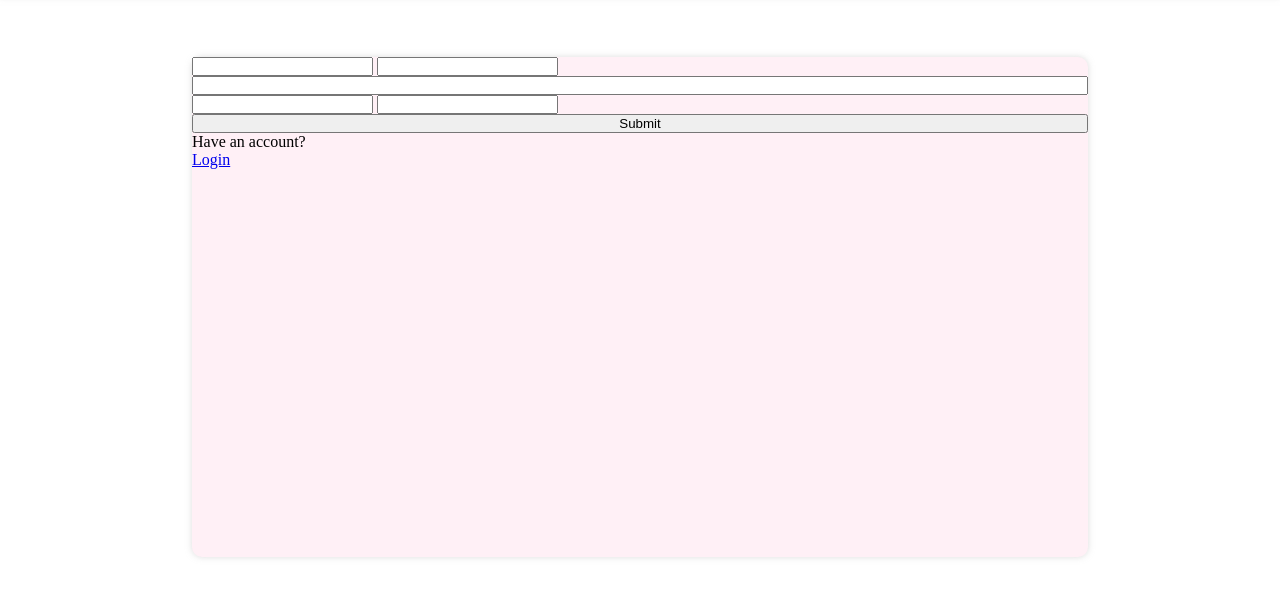
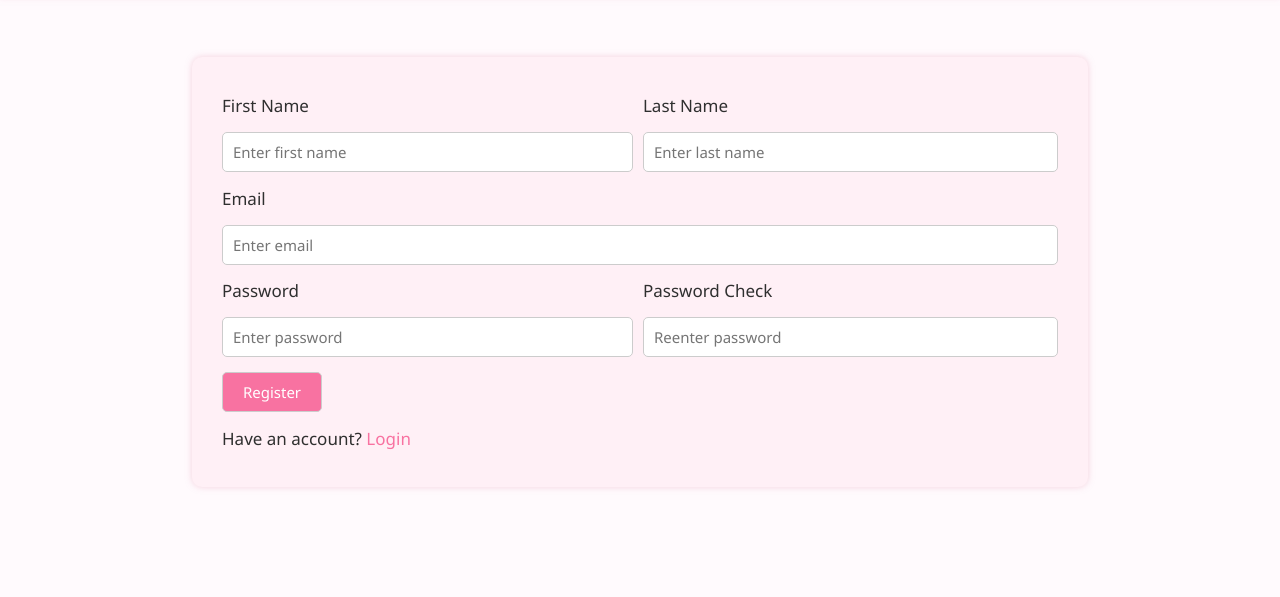
Before and after one commit to Malak-M-Abdulwahab/webProject2, a plain HTML site: page Register.html in a window 1280 px wide. Shown: the part 103-700 px from the top of the page. Drawn offline with Linux system fonts and the light colour scheme.

Commit message:
register finished but connecting to php for an external project

```diff
--- a/Register.html
+++ b/Register.html
@@ -4,7 +4,6 @@
         <meta charset="UTF-8">
         <link rel="stylesheet" href="css/all.css">
         <link rel="stylesheet" href="css/Register.css">
-        <script src="/js/html5shiv.js"></script>
 
     </head>
     <body>
@@ -18,18 +17,22 @@
         <section>
             <div id="main-container">
                 <div id="main">
-                    <form action="" id="main-form">
-                        <div id="main-name">
-                            <input type="text" id="first-name">
-                            <input type="text" id="last-name">
-                        </div> <!-- /main-name -->
-                        <input type="text" id="email">
-                        <div id="main-password">
-                            <input type="text" id="password">
-                            <input type="text" id="password-check">
-                        </div> <!-- /main-password -->
-                        <input type="submit" id="submit">
-                        Have an account? <a href="Login.html">Login</a>
+                    <form action="register.php" id="main-form" method="post"> <!-- remember to remove this in your website -->
+                        <span id="first-p">First Name</span>
+                        <span id="last-p">Last Name</span>
+                        <input type="text" id="first-name" placeholder="Enter first name">
+                        <input type="text" id="last-name" placeholder="Enter last name">
+                        <p id="email-p">Email</p>
+                        <input type="text" id="email" placeholder="Enter email">
+                        <span id="password-p">Password</span>
+                        <span id="password-check-p">Password Check</span>
+                        <input type="password" id="password" placeholder="Enter password">
+                        <input type="password" id="password-check" placeholder="Reenter password">
+                        <input type="submit" id="submit" value="Register">
+                        <div id="login">
+                            <span id="login-p">Have an account? </span>
+                            <a href="Login.html" id="login-a">Login</a>
+                        </div>
                     </form> <!-- /main-form -->
                 </div> <!-- /main -->
             </div> <!-- /main-container -->
--- a/css/Register.css
+++ b/css/Register.css
@@ -2,6 +2,11 @@
     margin: 0;
     padding: 0;
     box-sizing: border-box;
+    font-family:'Segoe UI', Tahoma, Geneva, Verdana, sans-serif;
+}
+
+body{
+    background-color: rgb(255, 250, 253);
 }
 
 /* /////////////////////////////////////////////////////////////// */
@@ -11,7 +16,7 @@
     width: 100%;
     height: 100px;
     background-color: rgb(255, 240, 246);
-    box-shadow: 0px 0px 6px rgba(185, 185, 185, 0.5);
+    box-shadow: 0px 0px 6px rgba(233, 169, 191, 0.5);
 }
 
 #header-logo{
@@ -19,21 +24,67 @@
     margin-left: 15px;
 }
 
+/* ///////////////////////// END HEADER ////////////////////////// */
+/* /////////////////////////////////////////////////////////////// */
+/* //////////////////////////// MAIN ///////////////////////////// */
+
 #main-container{
     width: 100%;
 }
 
 #main{
     width: 70%;
-    height: 500px;
+    height: 430px;
     margin: auto;
     background-color: rgb(255, 240, 246);
     margin-top: 60px;
-    box-shadow: 0px 0px 6px rgba(185, 185, 185, 0.5);
+    box-shadow: 0px 0px 6px rgba(233, 169, 191, 0.5);
     border-radius: 10px;
 }
 
 #main-form{
-    display: flex;
-    flex-direction: column;
+    width: 100%;
+    height: 100%;
+    padding: 30px;
+    display: grid;
+    grid-template-columns: 1fr 1.01fr;
+    column-gap: 10px;
+    align-items: center;
 }
+
+input{
+    height: 40px;
+    background-color: white;
+    border: solid 1px rgb(204, 204, 204);
+    border-radius: 5px;
+    outline: 0;
+    padding: 5px 10px;
+    font-size: 15px;
+}
+
+#email-p{
+    grid-column: 1 / 3;
+}
+
+#email{
+    grid-column: 1 / 3;
+}
+
+#submit{
+    grid-column: 1 / 3;
+    width: 100px;
+    background-color: rgb(248, 114, 161);
+    color: white;
+    cursor: pointer;
+}
+
+p, span{
+    color: rgb(47, 47, 47);
+    font-size: 17px;
+}
+
+#login-a{
+    font-size: 17px;
+    color: rgb(248, 114, 161);
+    text-decoration: none;
+}
--- a/js/Register.js
+++ b/js/Register.js
@@ -0,0 +1,59 @@
+var firstName = document.querySelector("#first-name")
+var lastName = document.querySelector("#last-name")
+var fullName = firstName.value.trim() + lastName.value.trim()
+var email = document.querySelector("#email")
+var password = document.querySelector("#password")
+var passwordCheck = document.querySelector("#password-check")
+var register = document.querySelector("#submit")
+
+register.addEventListener("click", function(e){
+    e.preventDefault()
+    if(firstName){
+    firstName.style.borderColor = "rgb(204, 204, 204)"
+    }
+    if(lastName){
+        lastName.style.borderColor = "rgb(204, 204, 204)"
+    }
+    if(email){
+        email.style.borderColor = "rgb(204, 204, 204)"
+    }
+    if(password){
+        password.style.borderColor = "rgb(204, 204, 204)"
+    }
+    if(passwordCheck){
+        passwordCheck.style.borderColor = "rgb(204, 204, 204)"
+    }
+    if(!firstName.value || !lastName.value || !email.value || !password.value || !passwordCheck.value){
+        if(!firstName.value){
+           firstName.style.borderColor = "red"
+        }
+        if(!lastName.value){
+            lastName.style.borderColor = "red"
+        }
+        if(!email.value){
+            email.style.borderColor = "red"
+        }
+        if(!password.value){
+            password.style.borderColor = "red"
+        }
+        if(!passwordCheck.value){
+            passwordCheck.style.borderColor = "red"
+        }
+        alert("All inputs are required, please fill them all.")
+        return
+    }
+    var indexAt = email.value.indexOf("@")
+    console.log
+    var indexDot = email.value.indexOf(".")
+    if(indexAt == -1 || email.value.length == indexAt + 1 || indexDot == -1 || email.value.length == indexDot + 1 || indexDot < indexAt){
+        alert("Enter correct email.")
+        return
+    }
+    if(password.value != passwordCheck.value){
+        alert("Passwords are not the same.")
+        return
+    }
+    setTimeout(() => {
+        window.location = "Login.html"
+    }, 1000);
+})
```
